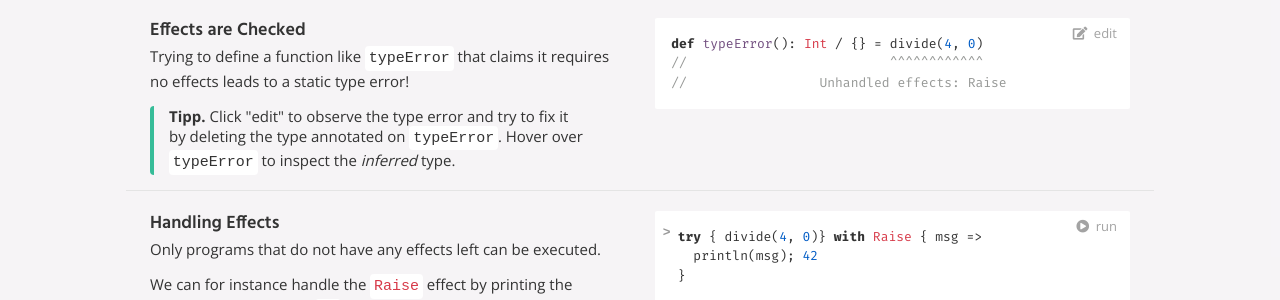
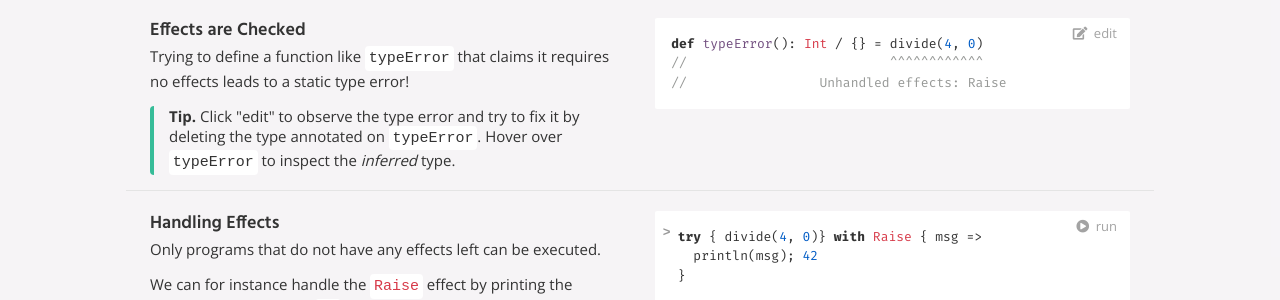
Before and after one commit to effekt-lang/effekt-website, a Jekyll site: the page built from index.md, in a window 1280 px wide and 900 px high, scrolled down 3146 px. Shown: the part 154-454 px from the top of the window. Built offline with Jekyll 4.4.1, drawn with Linux system fonts in a browser that asks for light colours.

Commit message:
Fix typos in text

```diff
--- a/_layouts/home.html
+++ b/_layouts/home.html
@@ -177,7 +177,7 @@ def divide(n: Int, m: Int): Int / { Raise } =
 <h3>Effects are Checked</h3>
 <p>Trying to define a function like <code>typeError</code> that claims it requires no effects leads
 to a static type error!</p>
-<blockquote><strong>Tipp.</strong> Click "edit" to observe the type error and try to fix it by deleting
+<blockquote><strong>Tip.</strong> Click "edit" to observe the type error and try to fix it by deleting
 the type annotated on <code>typeError</code>. Hover over <code>typeError</code> to inspect the <emph>inferred</emph> type.</blockquote>
 </div>
 <div>
```
Also changed, not shown: README.md.
